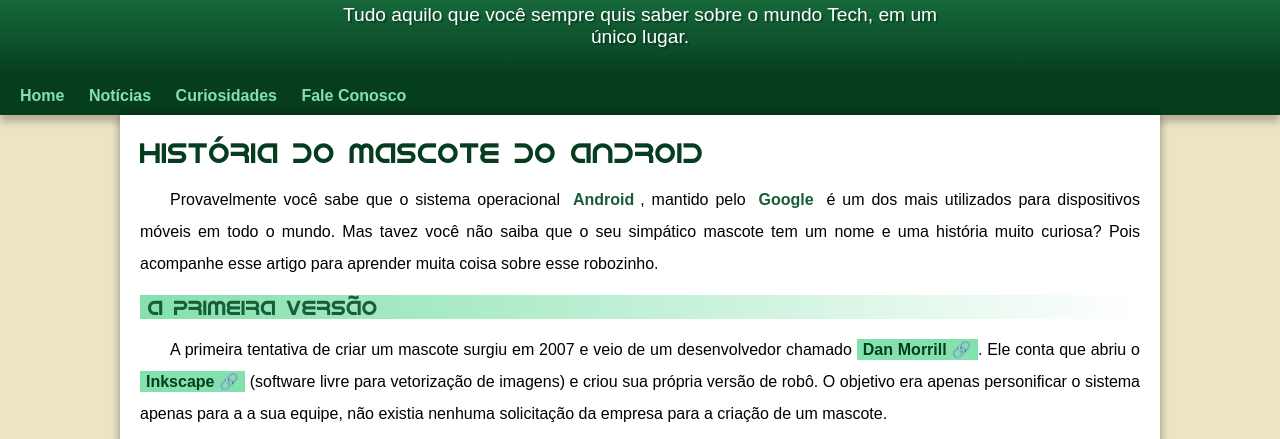
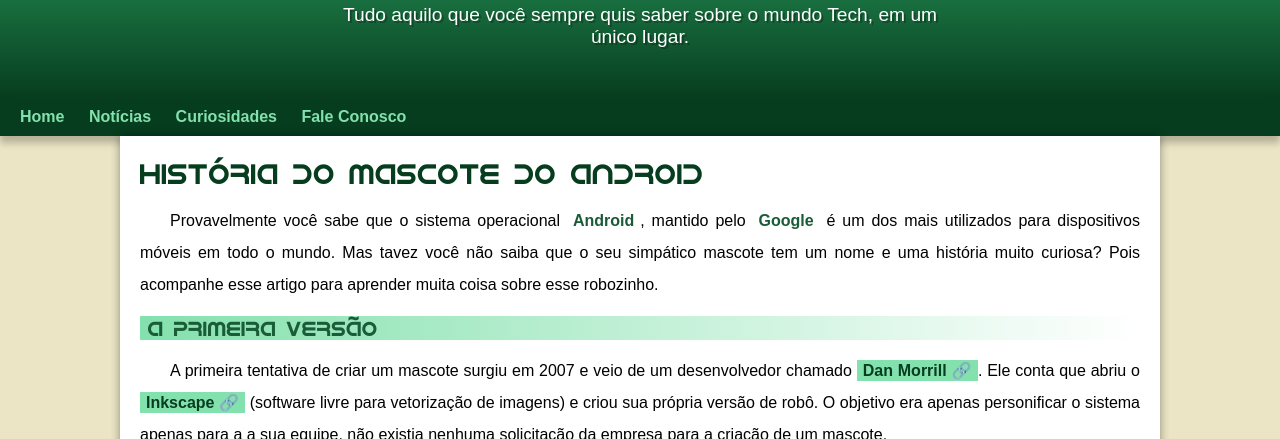
Before and after one commit to myuna1/projeto-android, a plain HTML site: page index.html in a window 1280 px wide. Shown: the part 113-552 px from the top of the page. Drawn offline with Linux system fonts and the light colour scheme.

Commit message:
problema de padding resolvido

```diff
--- a/estilo/style.css
+++ b/estilo/style.css
@@ -16,7 +16,7 @@
 
     --fonte-padrao: Arial, Verdana, Helvetica, sans-serif;
     --fonte-destaque: 'Bebas Neue', sans-serif;
-    --fonte-android: 'Android', sans-serif;
+    --fonte-android: 'Android';
 }
 
 * {
@@ -56,7 +56,7 @@ header > p {
     padding-left: 10px;
     margin: auto;
     text-shadow: 2px 2px 0px rgba(0, 0, 0, 0.274);
-    margin-bottom: 30px;
+    padding-bottom: 50px;
 }
 
 nav {
```
